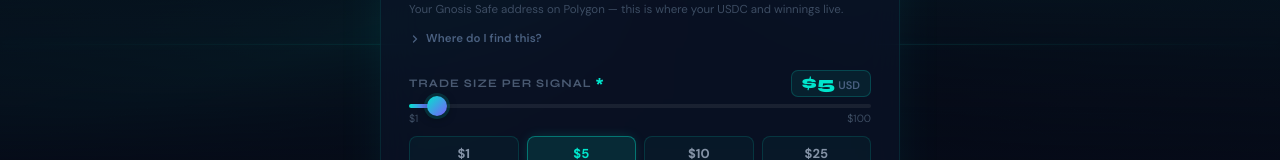
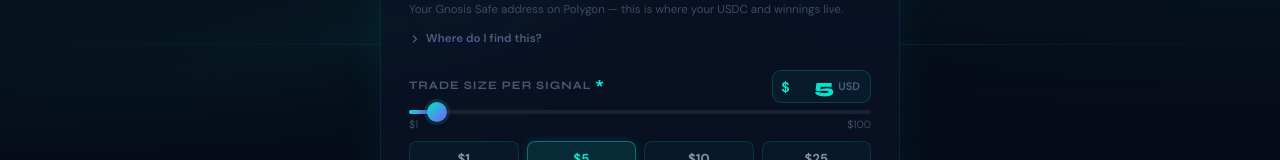
Before and after one commit to polywhaleburnerlol/polywhale-dashboard, a Next.js app: page / in a window 1280 px wide. Shown: the part 628-788 px from the top of the page. Built offline with nearby package versions, Linux system fonts and the light colour scheme.

Commit message:
random addition

```diff
--- a/src/app/page.tsx
+++ b/src/app/page.tsx
@@ -107,47 +107,134 @@ function HowToGuide({ steps }: { steps: string[] }) {
 }
 
 /* ════════════════════════════════════════════════════════════════
-   TRADE SLIDER — range input + quick-select pills
-   name="trade_amount_usd" hidden input ensures backend compatibility
+   TRADE SLIDER — range input + editable number input + quick pills
+
+   State model:
+     `amount`     – the authoritative numeric value (uncapped, any positive number)
+     `inputStr`   – the raw string inside the editable input while the user
+                    is typing (allows intermediate states like "" or "10.")
+
+   Slider visual range stays 1–100. When amount > 100 the thumb sits at max
+   visually, but the real value is always what the user typed.
+
+   name="trade_amount_usd" on the hidden input submits the correct value.
    ════════════════════════════════════════════════════════════════ */
 const QUICK_AMOUNTS = [1, 5, 10, 25];
+const SLIDER_MAX    = 100;
 
 function TradeSlider() {
-  const [amount, setAmount] = useState(5);
+  const [amount,   setAmount]   = useState<number>(5);
+  const [inputStr, setInputStr] = useState<string>("5");
+  const [focused,  setFocused]  = useState(false);
 
-  const pct = ((amount - 1) / (100 - 1)) * 100;
+  /* Visual fill % — clamped to slider range so the track never overflows */
+  const sliderVisualVal = Math.min(amount, SLIDER_MAX);
+  const pct = ((sliderVisualVal - 1) / (SLIDER_MAX - 1)) * 100;
+
+  /* Pills set both state values in sync */
+  function pickAmount(v: number) {
+    setAmount(v);
+    setInputStr(String(v));
+  }
+
+  /* Slider drag — always within 1–100, syncs input display */
+  function onSliderChange(e: React.ChangeEvent<HTMLInputElement>) {
+    const v = Number(e.target.value);
+    setAmount(v);
+    setInputStr(String(v));
+  }
+
+  /* User typing into the number input */
+  function onInputChange(e: React.ChangeEvent<HTMLInputElement>) {
+    const raw = e.target.value;
+    setInputStr(raw);                          // always reflect what's typed
+    const parsed = parseFloat(raw);
+    if (!isNaN(parsed) && parsed > 0) {
+      setAmount(parsed);                       // update real value only when valid
+    }
+  }
+
+  /* On blur: clean up empty / invalid string back to last good amount */
+  function onInputBlur() {
+    setFocused(false);
+    const parsed = parseFloat(inputStr);
+    if (isNaN(parsed) || parsed <= 0) {
+      setInputStr(String(amount));             // revert to last known good
+    } else {
+      setInputStr(String(parsed));             // normalize (e.g. "05" → "5")
+      setAmount(parsed);
+    }
+  }
+
+  /* Badge shown when amount exceeds slider range */
+  const isOverCap = amount > SLIDER_MAX;
 
   return (
     <div style={{ display: "flex", flexDirection: "column", gap: 7 }}>
-      {/* Label row */}
-      <div style={{ display: "flex", alignItems: "center", justifyContent: "space-between" }}>
-        <label style={{
-          fontSize: 11.5, fontWeight: 700, letterSpacing: "0.09em",
-          textTransform: "uppercase", color: "#4a5a72",
-          fontFamily: "'Syne', sans-serif",
-        }}>
+
+      {/* ── Label + editable value input ── */}
+      <div style={{ display: "flex", alignItems: "center", justifyContent: "space-between", gap: 12 }}>
+        <label
+          htmlFor="trade-amount-input"
+          style={{
+            fontSize: 11.5, fontWeight: 700, letterSpacing: "0.09em",
+            textTransform: "uppercase", color: "#4a5a72",
+            fontFamily: "'Syne', sans-serif", flexShrink: 0,
+          }}
+        >
           Trade Size per Signal
           <span style={{ color: C.accent, marginLeft: 4, fontWeight: 800 }}>*</span>
         </label>
-        {/* Live value display */}
+
+        {/* Editable number badge */}
         <div style={{
-          display: "flex", alignItems: "baseline", gap: 3,
-          padding: "3px 10px", borderRadius: 7,
-          background: "rgba(0,229,204,0.08)",
-          border: "1px solid rgba(0,229,204,0.20)",
+          position: "relative",
+          display: "flex", alignItems: "center",
+          borderRadius: 9,
+          background: focused ? "rgba(0,229,204,0.07)" : "rgba(0,229,204,0.05)",
+          border: `1px solid ${focused ? "rgba(0,229,204,0.40)" : "rgba(0,229,204,0.20)"}`,
+          boxShadow: focused ? "0 0 14px -4px rgba(0,229,204,0.35)" : "none",
+          transition: "all 0.18s cubic-bezier(0.16,1,0.3,1)",
+          padding: "3px 10px 3px 8px",
+          gap: 2,
         }}>
-          <span style={{
-            fontSize: 18, fontWeight: 800, color: C.accent,
-            fontFamily: "'Syne', sans-serif", lineHeight: 1,
-          }}>
-            ${amount}
-          </span>
-          <span style={{ fontSize: 11, color: "#4a6080", fontWeight: 600 }}>USD</span>
+          <span style={{ fontSize: 14, color: C.accent, fontWeight: 700, lineHeight: 1, marginTop: 1 }}>$</span>
+          <input
+            id="trade-amount-input"
+            type="number"
+            min={1}
+            step="any"
+            value={inputStr}
+            onChange={onInputChange}
+            onFocus={() => setFocused(true)}
+            onBlur={onInputBlur}
+            style={{
+              /* No spinner arrows */
+              MozAppearance: "textfield",
+              background: "transparent",
+              border: "none",
+              outline: "none",
+              color: C.accent,
+              fontSize: 20,
+              fontWeight: 800,
+              fontFamily: "'Syne', sans-serif",
+              lineHeight: 1,
+              width: `${Math.max(2, inputStr.length)}ch`,
+              minWidth: "2ch",
+              maxWidth: "6ch",
+              padding: 0,
+              textAlign: "right",
+            }}
+          />
+          <span style={{ fontSize: 11, color: "#4a6080", fontWeight: 600, marginLeft: 2 }}>USD</span>
         </div>
       </div>
 
-      {/* ── Range slider ── */}
+      {/* Hide browser number-input spinner arrows cross-browser */}
       <style>{`
+        #trade-amount-input::-webkit-outer-spin-button,
+        #trade-amount-input::-webkit-inner-spin-button { -webkit-appearance: none; margin: 0; }
+
         .pw-slider {
           -webkit-appearance: none; appearance: none;
           width: 100%; height: 4px; border-radius: 4px; outline: none; cursor: pointer;
@@ -178,7 +265,6 @@ function TradeSlider() {
           cursor: pointer;
           box-shadow: 0 0 0 3px rgba(0,229,204,0.15);
         }
-        /* Quick-select pill buttons */
         .pw-pill {
           flex: 1; padding: 7px 4px; border-radius: 8px; cursor: pointer;
           font-size: 13px; font-weight: 700; font-family: 'DM Sans', sans-serif;
@@ -200,29 +286,43 @@ function TradeSlider() {
         }
       `}</style>
 
+      {/* ── Range slider (visual 1–100, thumb clamps when over cap) ── */}
       <input
         type="range"
         className="pw-slider"
         min={1}
-        max={100}
+        max={SLIDER_MAX}
         step={1}
-        value={amount}
-        onChange={(e) => setAmount(Number(e.target.value))}
+        value={sliderVisualVal}
+        onChange={onSliderChange}
       />
 
-      {/* Min / max labels */}
+      {/* ── Track labels ── */}
       <div style={{ display: "flex", justifyContent: "space-between", marginTop: -4 }}>
         <span style={{ fontSize: 10.5, color: "#3d4d63" }}>$1</span>
-        <span style={{ fontSize: 10.5, color: "#3d4d63" }}>$100</span>
+        {/* When over cap, show the actual value as a floating callout */}
+        {isOverCap ? (
+          <span style={{
+            fontSize: 10.5, fontWeight: 700,
+            color: C.accentAlt,
+            background: "rgba(124,92,252,0.12)",
+            border: "1px solid rgba(124,92,252,0.25)",
+            borderRadius: 5, padding: "1px 7px",
+          }}>
+            Custom: ${amount.toLocaleString()}
+          </span>
+        ) : (
+          <span style={{ fontSize: 10.5, color: "#3d4d63" }}>$100</span>
+        )}
       </div>
 
-      {/* Quick-select pills */}
+      {/* ── Quick-select pills ── */}
       <div style={{ display: "flex", gap: 8, marginTop: 2 }}>
         {QUICK_AMOUNTS.map((v) => (
           <button
             key={v}
             type="button"
-            onClick={() => setAmount(v)}
+            onClick={() => pickAmount(v)}
             className={`pw-pill${amount === v ? " pw-pill-active" : ""}`}
           >
             ${v}
@@ -231,10 +331,16 @@ function TradeSlider() {
       </div>
 
       <p style={{ fontSize: 11.5, lineHeight: 1.5, color: "#3d4d63" }}>
-        Amount of USDC placed on every copied trade. You can change this anytime.
+        Amount of USDC placed on every copied trade.{" "}
+        {isOverCap
+          ? "Custom amounts above $100 are fully supported."
+          : "Type any amount or drag the slider. You can change this anytime."}
       </p>
 
-      {/* Hidden input — keeps name="trade_amount_usd" for the Server Action */}
+      {/*
+        The hidden input is the single source of truth for the Server Action.
+        `amount` is always the authoritative parsed number — never the raw string.
+      */}
       <input type="hidden" name="trade_amount_usd" value={amount} />
     </div>
   );
```
